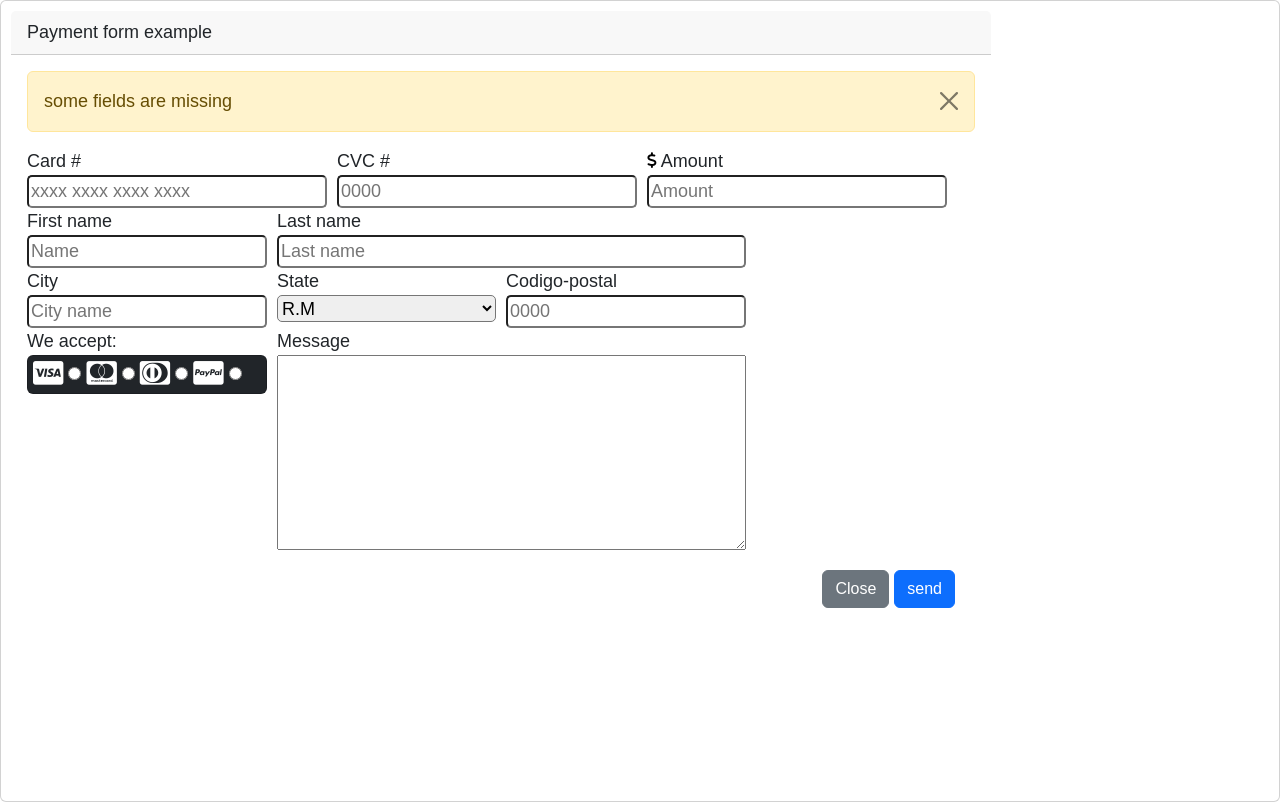
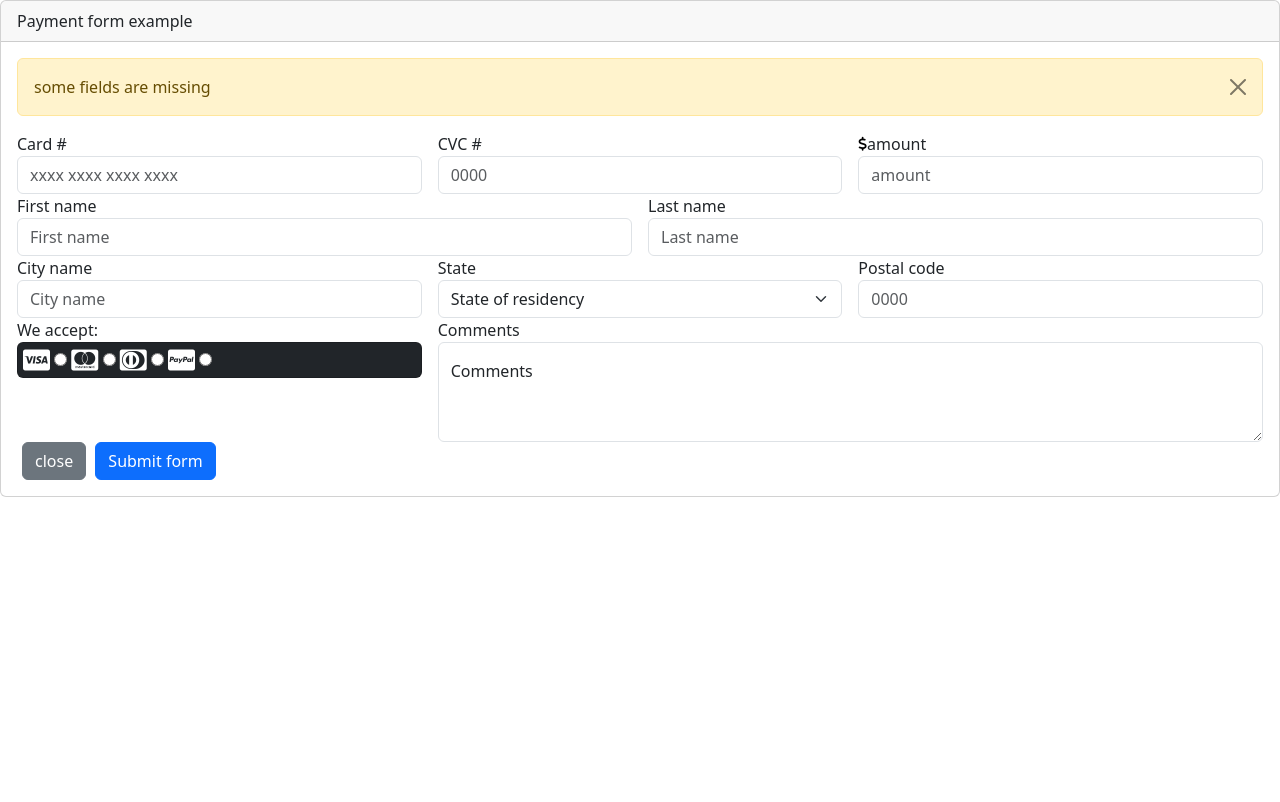
Before and after one commit to panc4ked/HTMLform, a plain HTML site: page index.html in a window 1280 px wide. Drawn offline with nearby package versions, Linux system fonts and the light colour scheme.

Commit message:
arreglo html form

```diff
--- a/index.html
+++ b/index.html
@@ -1,5 +1,6 @@
 <!DOCTYPE html>
 <html lang="en">
+
 <head>
     <meta charset="UTF-8">
     <meta name="viewport" content="width=device-width, initial-scale=1.0">
@@ -7,113 +8,124 @@
     <script src="https://kit.fontawesome.com/5dd66bf8d0.js" crossorigin="anonymous"></script>
     <link rel="stylesheet" href="styles.css">
 </head>
+
 <body>
+
     <div class="card">
-            <div class="form">
+        <form>
             <div class="card-header">Payment form example</div>
             <div class="card-body">
                 <div class="alert alert-warning alert-dismissible fade show" role="alert">
                     some fields are missing
                     <button type="button" class="btn-close" data-bs-dismiss="alert" aria-label="Close"></button>
                 </div>
-                    <div class="card-info">
-                        <fieldset class="ccn">
-                            <label for="card-number">Card #</label>
-                            <input inputmode="numeric" pattern="[0-9\s]{13,19}" autocomplete="cc-number" maxlength="19" placeholder="xxxx xxxx xxxx xxxx">
-                        </fieldset>
-                        <fieldset class="cvc">
-                            <label for="cvc">CVC #</label>
-                            <input inputmode="numeric" pattern="[0-9\s]{13,19}" autocomplete="cvc" maxlength="4" placeholder="0000">
-                        </fieldset>
-                        <fieldset class="amount">
+                <!--card info-->
 
-                            <label for="money-amount"><i class="fa-solid fa-dollar-sign fa-sm" style="color: #000000;"></i> Amount</label>
+                <div class="row g-3">
+                    <div class="col-md-4">
+                        <label for="cc-number">Card #</label>
+                        <input type="numeric" pattern="[0-9\s]{13,19}" autocomplete="cc-number" maxlength="19"
+                            class="form-control" placeholder="xxxx xxxx xxxx xxxx" aria-label="Card #">
+                    </div>
 
-                            <input inputmode="numeric" pattern="[0-9\s]{13,19}" placeholder="Amount">
-                        </fieldset>
+                    <div class="col-md-4">
+                        <label for="cvc #">CVC #</label>
+                        <input type="numeric"  autocomplete="cvc" maxlength="4"
+                            class="form-control" placeholder="0000" aria-label="CVC #">
                     </div>
-                    <div class="form-body">
-                        <div class="body1">
-                            <fieldset>
-                                <label for="name">First name</label>
-                                <input type="text" placeholder="Name">
-                            </fieldset>
-                            <fieldset>
-                                <label for="City">City</label>
-                                <input type="text" placeholder="City name">
-                            </fieldset>
+
+                    <div class="col-md-4">
+                        <label for="amount"><i class="fa-solid fa-dollar-sign fa-sm"
+                                style="color: #000000;"></i>amount</label>
+                        <input type="numeric"  class="form-control" placeholder="amount"
+                            aria-label="amount">
+                    </div>
+                </div>
+
+                <!--info personal-->
+                <div class="row g-3" >
+                    <div class="col-md-6">
+                        <label for="First-name">First name</label>
+                        <input type="text" class="form-control" placeholder="First name" aria-label="First name">
+                    </div>
+                    <div class="col-md-6">
+                        <label for="Last-name">Last name</label>
+                        <input type="text" class="form-control" placeholder="Last name" aria-label="Last name">
+                    </div>
+                </div>
+                <!--info residencial-->
+                <div class="row g-3">
+                    <div class="col-md-4">
+                        <label for="city-name">City name</label>
+                        <input type="text" class="form-control" placeholder="City name" aria-label="City name">
+                    </div>
+
+                    <div class="col-md-4">
+                        <label for="State">State</label>
+                        <select class="form-select" aria-label="Default select example">
+                            <option selected>State of residency</option>
+                            <option value="1">R.M</option>
+                            <option value="2">1ra region</option>
+                            <option value="3">2da region</option>
+                            <option value="4">3ra region</option>
+                            <option value="5">4ta region</option>
+                            <option value="6">5ta region</option>
+                            <option value="7">6ta region</option>
+                            <option value="8">7ma region</option>
+                          </select>
+                    </div>
+
+                    <div class="col-md-4">
+                        <label for="postal-code">Postal code</label>
+                        <input type="numeric" pattern="[0-9\s]{13,19}" class="form-control" placeholder="0000"
+                            aria-label="amount" maxlength="4" autocomplete="codigo-postal">
+                    </div>
+                </div>
+
+                <!--pago y mensaje-->
+                <div class="row g-3" >
+                    <div class="col-md-4">
                         <fieldset>
                             <label for="Payment type">We accept:</label>
                             <div class="card text-bg-dark mb-3" style="max-width: 30rem;">
                                 <div class="Payment-type">
-                                    <label for="visa"><i class="fa-brands fa-cc-visa fa-xl" style="color: #fff;"></i></label>
+                                    <label for="visa"><i class="fa-brands fa-cc-visa fa-xl"
+                                            style="color: #fff;"></i></label>
                                     <input type="radio" id="cc-visa" name="Payment method" value="cc-visa">
-                                    <label for="mastercard"><i class="fa-brands fa-cc-mastercard fa-xl" style="color: #fff;"></i></label>
+                                    <label for="mastercard"><i class="fa-brands fa-cc-mastercard fa-xl"
+                                            style="color: #fff;"></i></label>
                                     <input type="radio" id="cc-mastercard" name="Payment method" value="cc-mastercard">
-                                    <label for="dinersclub"><i class="fa-brands fa-cc-diners-club fa-xl" style="color: #fff;"></i></label>
+                                    <label for="dinersclub"><i class="fa-brands fa-cc-diners-club fa-xl"
+                                            style="color: #fff;"></i></label>
                                     <input type="radio" id="cc-dinersclub" name="Payment method" value="cc-dinersclub">
-                                    <label for="PayPal"><i class="fa-brands fa-cc-paypal fa-xl" style="color: #fff;"></i></label>
+                                    <label for="PayPal"><i class="fa-brands fa-cc-paypal fa-xl"
+                                            style="color: #fff;"></i></label>
                                     <input type="radio" id="PayPal" name="Payment method" value="PayPal">
                                 </div>
                             </div>
                         </fieldset>
                     </div>
-                        <div class="body2">
-                            <fieldset>
-                                <label for="name">Last name</label>
-                                <input type="text" placeholder="Last name">
-                            </fieldset>
-                            <div class="residency">
-                                <fieldset class="droplist">
-                                    <label for="state">State</label>
-                                    <select name="state" id="state">
-                                    <option value="R.M">R.M</option>
-                                    <option value="1RA region">1RA region</option>
-                                    <option value="2DA region">2DA region</option>
-                                    <option value="3RA region">3RA region</option>
-                                    <option value="4TA region">4TA region</option>
-                                    </select>
-                                </fieldset>
-                                <fieldset class="codigo-postal">
-                                    <label for="codigo-postal">Codigo-postal</label>
-                                    <input inputmode="numeric" pattern="[0-9\s]{13,19}" autocomplete="codigo-postal" maxlength="4" placeholder="0000">
-                                </fieldset>
-                            </div>
-                            <fieldset>
-                                <label for="message">Message</label>
-                                <textarea name="message" id="message" cols="30" rows="7"></textarea>
-                            </fieldset>
-                        </div>
-                    </div>
-                    <div class="footer">
-                        <button type="button" class="btn btn-secondary">Close</button>
-                            <!-- Button trigger modal -->
-                            <button type="button" class="btn btn-primary" data-bs-toggle="modal" data-bs-target="#exampleModal">
-                                send
-                            </button>
-
-                            <!-- Modal -->
-                            <div class="modal fade" id="exampleModal" tabindex="-1" aria-labelledby="exampleModalLabel" aria-hidden="true">
-                                <div class="modal-dialog">
-                                <div class="modal-content">
-                                    <div class="modal-header">
-                                    <h1 class="modal-title fs-5" id="exampleModalLabel">Modal title</h1>
-                                    <button type="button" class="btn-close" data-bs-dismiss="modal" aria-label="Close"></button>
-                                    </div>
-                                    <div class="modal-body">
-                                    ...
-                                    </div>
-                                    <div class="modal-footer">
-                                    <button type="button" class="btn btn-secondary" data-bs-dismiss="modal">Close</button>
-                                    <button type="button" class="btn btn-primary">Save changes</button>
+                    <div class="col-md-8">
+                        <label for="floatingTextarea2">Comments</label>
+                        <div class="form-floating">
+                            <textarea class="form-control" placeholder="Leave a comment here" id="floatingTextarea2" style="height: 100px"></textarea>
+                            <label for="floatingTextarea2">Comments</label>
                           </div>
                     </div>
                 </div>
+
+                <div class="footer">
+
+                            <button class="btn btn-secondary" type="close">close</button>
+
+                            <button class="btn btn-primary" type="submit">Submit form</button>
+
                 </div>
             </div>
+        </form>
     </div>
-            </div>
-        </div>
-        <link href="https://cdn.jsdelivr.net/npm/bootstrap@5.3.2/dist/css/bootstrap.min.css" rel="stylesheet" integrity="sha384-T3c6CoIi6uLrA9TneNEoa7RxnatzjcDSCmG1MXxSR1GAsXEV/Dwwykc2MPK8M2HN" crossorigin="anonymous">
+    <link href="https://cdn.jsdelivr.net/npm/bootstrap@5.3.2/dist/css/bootstrap.min.css" rel="stylesheet"
+        integrity="sha384-T3c6CoIi6uLrA9TneNEoa7RxnatzjcDSCmG1MXxSR1GAsXEV/Dwwykc2MPK8M2HN" crossorigin="anonymous">
 </body>
+
 </html>
--- a/styles.css
+++ b/styles.css
@@ -1,6 +1,6 @@
 .form {
     height: 800px;
-    width: 1000px;
+    width: 100%;
     display: flex;
     flex-direction: column;
     justify-content: flex-start;
@@ -8,67 +8,8 @@
     font-size: large;
     padding: 10px;
 }
-.card-info {
-    display: flex;
-    flex-direction: row;
-}
-
-.ccn {
-    display: flex;
-    flex-direction: column;
-    width: 300px;
-}
-label {
-    font: bold;
-}
-input {
-    border-radius: 5px;
-
-}
-.cvc {
-    display: flex;
-    flex-direction: column;
-    margin-left: 10px;
-    width: 300px;
-}
-.amount {
-    display: flex;
-    flex-direction: column;
-    margin-left: 10px;
-    width: 300px;
-}
-.form-body {
-    display: flex;
-}
-.body1 fieldset{
-    display: flex;
-    flex-direction: column;
-}
-.body2 fieldset{
-    display: flex;
-    flex-direction: column;
-    margin-left: 10px;
-}
 .payment-type{
-    display: flex;
-    flex-direction: row;
-    border:black 2px;
-}
-.residency {
-    display: flex;
-    flex-direction: row;
-}
-.droplist #state{
-    border-radius: 5px;
-    height: 27px;
-    width: 219px;
-
-}
-.footer {
-    display: flex;
-    justify-content: right;
-    align-items: flex-end;
-    padding: 20px;
+    justify-content: space-between;
 }
 .btn {
     margin-left: 5px;
```
Lines whose indentation alone changed are shown as unchanged.
